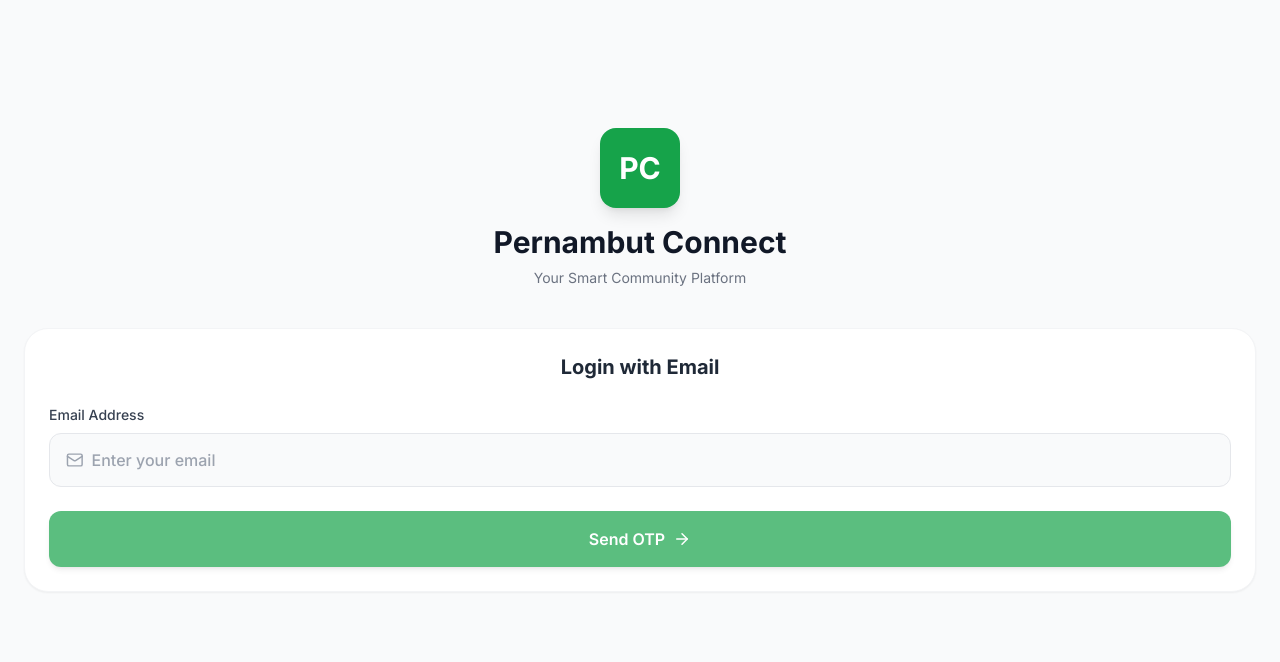
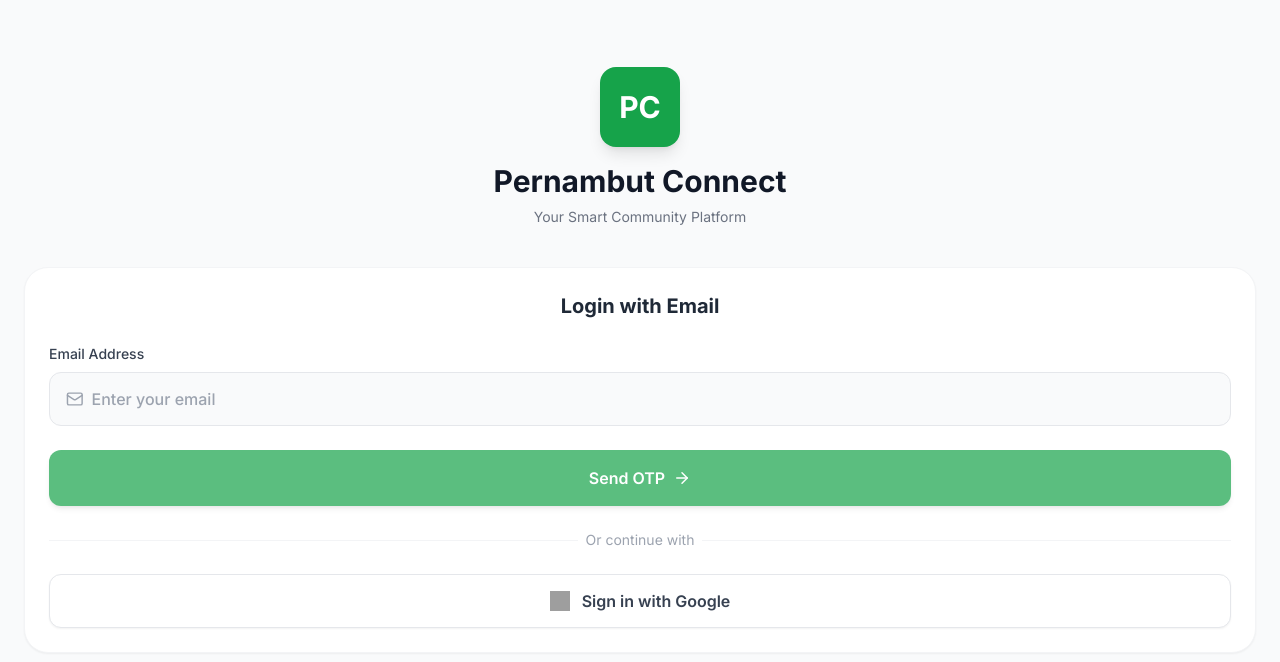
Before and after one commit to Zakki-05/pernambut-connect-ui, a React (Vite) app: page /login in a window 1280 px wide. Shown: the top 662 px of the page. Built offline with nearby package versions, Linux system fonts and the light colour scheme; no server answers; grey boxes are pictures that could not be loaded.

Commit message:
feat: implement authentication service, login page, and landing page with site assets

```diff
--- a/index.html
+++ b/index.html
@@ -2,9 +2,9 @@
 <html lang="en">
   <head>
     <meta charset="UTF-8" />
-    <link rel="icon" type="image/svg+xml" href="/vite.svg" />
+    <link rel="icon" type="image/png" href="/src/fave-icon.png" />
     <meta name="viewport" content="width=device-width, initial-scale=1.0" />
-    <title>Pernambut Connect</title>
+    <title>Pernambut Connects | Community Platform</title>
     <link href="https://fonts.googleapis.com/css2?family=Inter:wght@400;500;600;700&display=swap" rel="stylesheet">
   </head>
   <body class="bg-gray-50 text-gray-900 antialiased font-sans">
--- /dev/null
+++ b/src/firebase.js
@@ -0,0 +1,18 @@
+import { initializeApp } from "firebase/app";
+import { getAuth, GoogleAuthProvider, signInWithPopup } from "firebase/auth";
+
+// Replace with your Firebase project configuration
+const firebaseConfig = {
+  apiKey: "YOUR_API_KEY",
+  authDomain: "YOUR_AUTH_DOMAIN",
+  projectId: "YOUR_PROJECT_ID",
+  storageBucket: "YOUR_STORAGE_BUCKET",
+  messagingSenderId: "YOUR_MESSAGING_SENDER_ID",
+  appId: "YOUR_APP_ID"
+};
+
+const app = initializeApp(firebaseConfig);
+export const auth = getAuth(app);
+export const googleProvider = new GoogleAuthProvider();
+
+export const signInWithGoogle = () => signInWithPopup(auth, googleProvider);
--- a/src/pages/LandingPage.jsx
+++ b/src/pages/LandingPage.jsx
@@ -15,6 +15,7 @@ import {
   X
 } from 'lucide-react';
 import { useAuth } from '../context/AuthContext';
+import ourStoryImg from '../our-story.png';
 
 const LandingPage = () => {
   const navigate = useNavigate();
@@ -333,8 +334,8 @@ const LandingPage = () => {
             <div className="mb-16 lg:mb-0 relative">
               <div className="bg-gray-100 rounded-[48px] overflow-hidden aspect-square">
                 <img
-                  src="https://images.unsplash.com/photo-1590076215667-875d45469502?q=80&w=2070&auto=format&fit=crop"
-                  alt="Community"
+                  src={ourStoryImg}
+                  alt="Our Story"
                   className="w-full h-full object-cover grayscale hover:grayscale-0 transition-all duration-700"
                 />
               </div>
--- a/src/pages/Login.jsx
+++ b/src/pages/Login.jsx
@@ -3,7 +3,8 @@ import { useNavigate, Navigate } from 'react-router-dom';
 import { useAuth } from '../context/AuthContext';
 import { Mail, Lock, ArrowRight } from 'lucide-react';
 import { motion } from 'framer-motion';
-import { loginWithEmail } from '../services/api';
+import { loginWithEmail, loginWithGoogleApi } from '../services/api';
+import { signInWithGoogle } from '../firebase';
 
 const Login = () => {
   const [email, setEmail] = useState('');
@@ -18,6 +19,26 @@ const Login = () => {
   if (user) {
     return <Navigate to="/home" replace />;
   }
+
+  const handleGoogleLogin = async () => {
+    setIsLoading(true);
+    setError('');
+    try {
+      const result = await signInWithGoogle();
+      const token = await result.user.getIdToken();
+
+      const response = await loginWithGoogleApi(token);
+      const { access, user: userData } = response.data;
+
+      login({ ...userData }, access);
+      navigate('/select-mosque');
+    } catch (err) {
+      console.error(err);
+      setError('Google Sign-in failed. Please try again.');
+    } finally {
+      setIsLoading(false);
+    }
+  };
 
   const handleSendOtp = async (e) => {
     e.preventDefault();
@@ -76,6 +97,7 @@ const Login = () => {
         </h2>
 
         {step === 1 ? (
+          <>
             <form onSubmit={handleSendOtp}>
               <div className="mb-6">
                 <label className="block text-sm font-medium text-gray-700 mb-2">Email Address</label>
@@ -94,12 +116,27 @@ const Login = () => {
               <button
                 type="submit"
                 disabled={!email.includes('@') || isLoading}
-              className="w-full bg-primary-600 text-white font-semibold py-4 rounded-xl flex items-center justify-center transition-colors hover:bg-primary-700 disabled:opacity-70 disabled:cursor-not-allowed shadow-md"
+                className="w-full bg-primary-600 text-white font-semibold py-4 rounded-xl flex items-center justify-center transition-colors hover:bg-primary-700 disabled:opacity-70 disabled:cursor-not-allowed shadow-md mb-4"
               >
                 {isLoading ? 'Sending...' : 'Send OTP'}
                 {!isLoading && <ArrowRight size={18} className="ml-2" />}
               </button>
             </form>
+
+            <div className="relative my-6">
+              <div className="absolute inset-0 flex items-center"><div className="w-full border-t border-gray-100"></div></div>
+              <div className="relative flex justify-center text-sm"><span className="px-2 bg-white text-gray-400">Or continue with</span></div>
+            </div>
+
+            <button
+              onClick={handleGoogleLogin}
+              disabled={isLoading}
+              className="w-full bg-white border border-gray-200 text-gray-700 font-semibold py-3.5 rounded-xl flex items-center justify-center transition-all hover:bg-gray-50 shadow-sm active:scale-95"
+            >
+              <img src="https://www.gstatic.com/firebasejs/ui/2.0.0/images/auth/google.svg" className="w-5 h-5 mr-3" alt="Google" />
+              Sign in with Google
+            </button>
+          </>
         ) : (
           <form onSubmit={handleVerifyOtp}>
             <div className="bg-primary-50 border border-primary-100 rounded-xl p-3 mb-6 flex items-center justify-center space-x-2">
@@ -134,6 +171,12 @@ const Login = () => {
             </button>
           </form>
         )}
+
+        {error && (
+          <p className="mt-4 text-center text-red-500 text-sm font-medium bg-red-50 p-3 rounded-lg border border-red-100">
+            {error}
+          </p>
+        )}
       </motion.div>
     </div>
   );
--- a/src/services/api.js
+++ b/src/services/api.js
@@ -18,6 +18,8 @@ api.interceptors.request.use((config) => {
 // ===== AUTH =====
 export const loginWithEmail = (email, otp = null) =>
   api.post('/auth/login/', { email, otp });
+export const loginWithGoogleApi = (token) =>
+  api.post('/auth/google_login/', { token });
 
 // ===== USER =====
 export const getProfile = () => api.get('/users/');
```
Also changed, not shown: 2 other files (tests, documents, lock files or other folders). Lines whose indentation alone changed are shown as unchanged.
